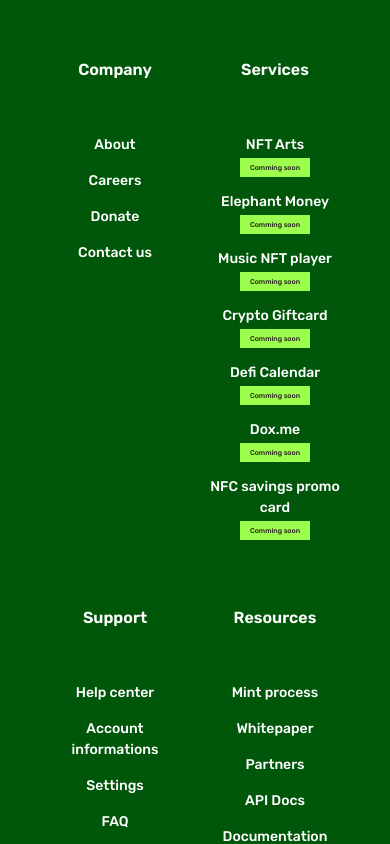
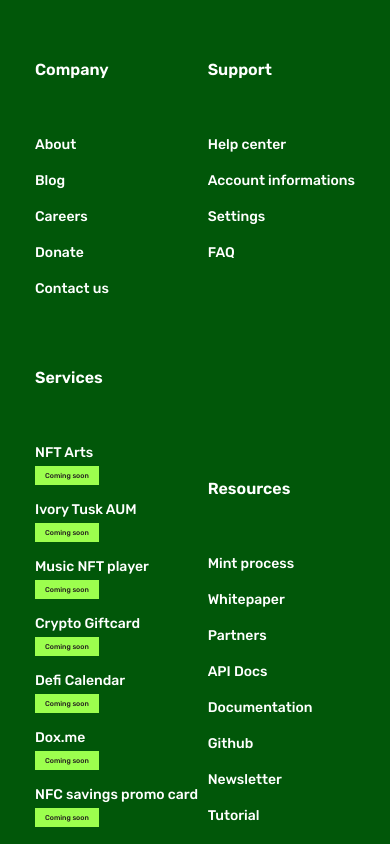
Before and after one commit to Errytagedesign/wolfpack-nft, a React (Create React App) app: page / in a window 390 px wide. Shown: the part 5000-5844 px from the top of the page. Built offline with nearby package versions, Linux system fonts and the light colour scheme.

Commit message:
footer bug fixes

```diff
--- a/src/components/footer/Footer.jsx
+++ b/src/components/footer/Footer.jsx
@@ -76,56 +76,61 @@ function Footer() {
           </div>
         </section>
 
-        <section className="d-flex flex-wrap justify-content-between col-12 col-lg-7">
+        <section className="d-flex flex-row justify-content-between col-12 col-lg-7">
+          <div className="d-flex flex-column flex-lg-row justify-content-between col-lg-6">
             {/* company */}
-          <aside className="d-flex align-content-center col-5 col-lg-3 flex-column ">
+            <aside className="d-flex align-content-center col-12 col-lg-6 flex-column ">
               <h4> Company </h4>
               <Link to="/about">About</Link>
+              <Link to="/blog">Blog</Link>
               <Link to="/careers"> Careers</Link>
               <Link to="/donate"> Donate </Link>
               <Link to="/contact"> Contact us </Link>
             </aside>
 
             {/* services */}
-          <aside className="d-flex col-5 col-lg-3  flex-column ">
+            <aside className="d-flex col-12 col-lg-6  flex-column ">
               <h4> Services </h4>
               <Link to="/ntfarts">
-              NFT Arts <br /> <span>Comming soon </span>{" "}
+                NFT Arts <br /> <span>Coming soon </span>{" "}
               </Link>
               <Link to="/ivory">
                 {" "}
-              Elephant Money <br /> <span>Comming soon </span>
+                Ivory Tusk AUM <br /> <span>Coming soon </span>
               </Link>
               <Link to="/musicnft">
                 {" "}
-              Music NFT player <br /> <span>Comming soon </span>{" "}
+                Music NFT player <br /> <span>Coming soon </span>{" "}
               </Link>
               <Link to="/cryptocard">
                 {" "}
-              Crypto Giftcard <br /> <span>Comming soon </span>{" "}
+                Crypto Giftcard <br /> <span>Coming soon </span>{" "}
               </Link>
               <Link to="/deficalendar">
                 {" "}
-              Defi Calendar <br /> <span>Comming soon </span>{" "}
+                Defi Calendar <br /> <span>Coming soon </span>{" "}
               </Link>
               <Link to="/doxme">
                 {" "}
-              Dox.me <br /> <span>Comming soon </span>{" "}
+                Dox.me <br /> <span>Coming soon </span>{" "}
               </Link>
               <Link to="/nfcsaving">
                 {" "}
-              NFC savings promo card <br /> <span>Comming soon </span>{" "}
+                NFC savings promo card <br /> <span>Coming soon </span>{" "}
               </Link>
             </aside>
+          </div>
+
+          <div className="d-flex flex-column flex-lg-row justify-content-between col-lg-6">
             {/* Support */}
-          <aside className="d-flex col-5 col-lg-3  flex-column ">
+            <aside className="d-flex col-12 col-lg-6  flex-column ">
               <h4> Support </h4>
               <Link to="/about">Help center</Link>
               <Link to="/careers"> Account informations</Link>
               <Link to="/donate"> Settings</Link>
               <Link to="/contact"> FAQ </Link>
             </aside>
-          <aside className="d-flex col-5 col-lg-3  flex-column ">
+            <aside className="d-flex col-12 col-lg-6  flex-column ">
               <h4> Resources </h4>
               <Link to="/about">Mint process</Link>
               <Link to="/careers"> Whitepaper</Link>
@@ -136,6 +141,7 @@ function Footer() {
               <Link to="/contact"> Newsletter </Link>
               <Link to="/contact"> Tutorial </Link>
             </aside>
+          </div>
         </section>
         <div className="community-container d-flex flex-column d-lg-none align-items-center">
           <h4> Community </h4>
--- a/src/components/footer/Footer.scss
+++ b/src/components/footer/Footer.scss
@@ -58,7 +58,7 @@
 
       @media screen and (max-width: 890px) {
         margin-top: 50px;
-        text-align: center;
+        // text-align: center;
       }
     }
     a {
@@ -73,7 +73,7 @@
         padding: 5px 10px;
       }
       @media screen and (max-width: 890px) {
-        text-align: center;
+        // text-align: center;
       }
     }
   }
--- a/src/components/navbar/NavBar.scss
+++ b/src/components/navbar/NavBar.scss
@@ -18,6 +18,9 @@
 
       img {
         width: 50px;
+        @media screen and (max-width: 890px) {
+          width: 30px;
+        }
       }
     }
 
```
Lines whose indentation alone changed are shown as unchanged.
